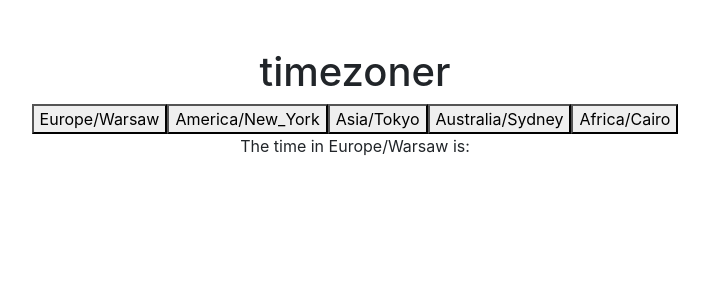
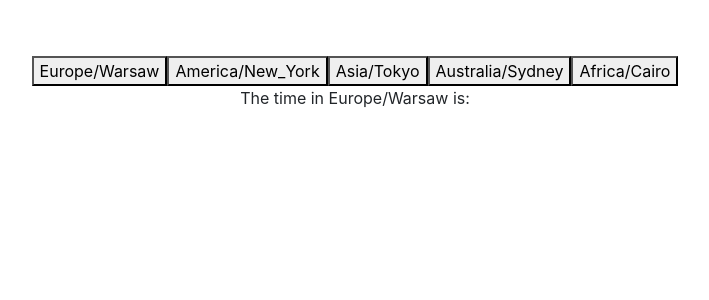
Before and after one commit to grzegorz-chojnacki/timezoner, an Angular app: page / in a window 1280 px wide. Shown: the top 300 px of the page, without its empty margins (285-994 px from the left). Built offline with nearby package versions, Linux system fonts and the light colour scheme; no server answers.

Commit message:
Removed title

```diff
--- a/src/app/app.component.ts
+++ b/src/app/app.component.ts
@@ -8,6 +8,5 @@ import { timezoneList } from './timezoneList'
 })
 
 export class AppComponent {
-  title = 'timezoner'
   timezones = timezoneList
 }
```
